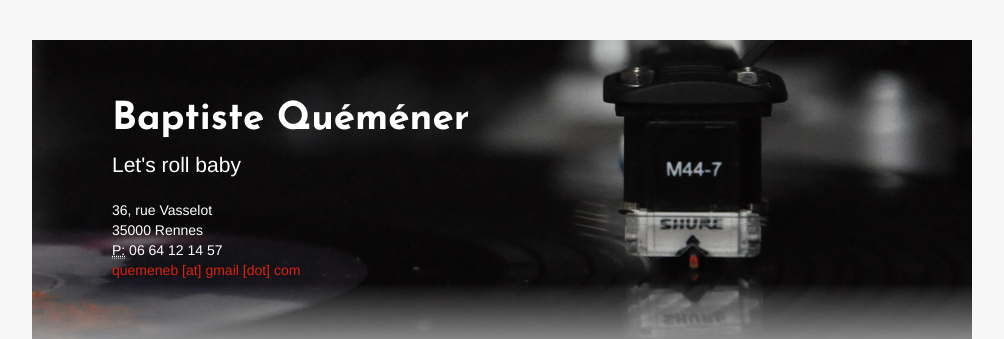
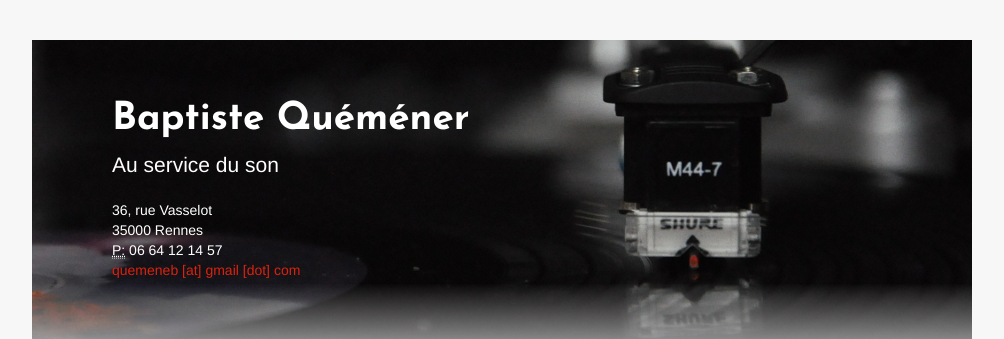
Before and after one commit to Baptisteq/baptisteq.github.com, a Jekyll site: the page built from index.html, in a window 1280 px wide. Shown: the top 339 px of the page, without its empty margins (138-1142 px from the left). Built offline with Jekyll 4.4.1, drawn with Linux system fonts in a browser that asks for light colours.

Commit message:
Update default.html

```diff
--- a/_layouts/default.html
+++ b/_layouts/default.html
@@ -24,7 +24,7 @@
                     <div class="span1"></div>
                     <div class="span11">
                         <h1>Baptiste Quéméner</h1>
-                        <p class="lead">Let's roll baby</p>
+                        <p class="lead">Au service du son </p>
                     </div>
                 </div>
                 <div class="row">
```
